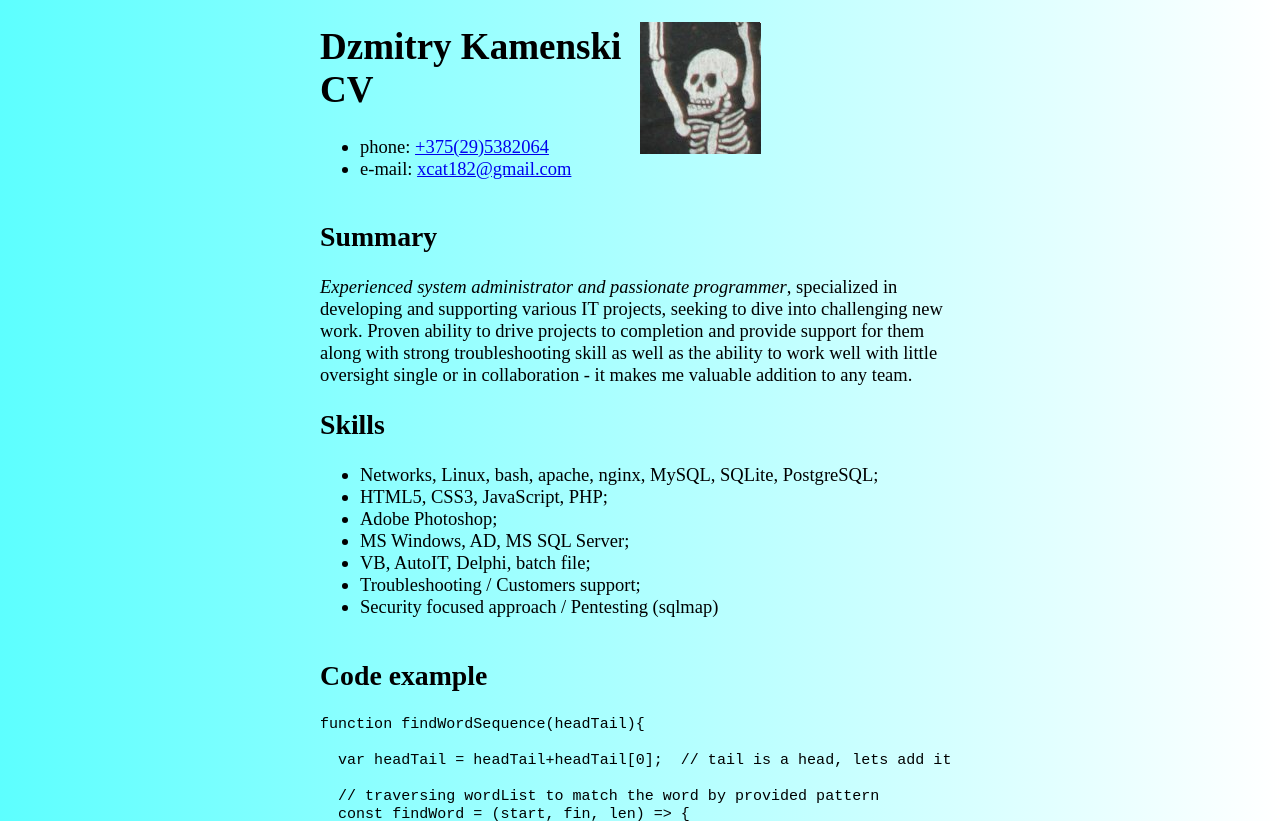
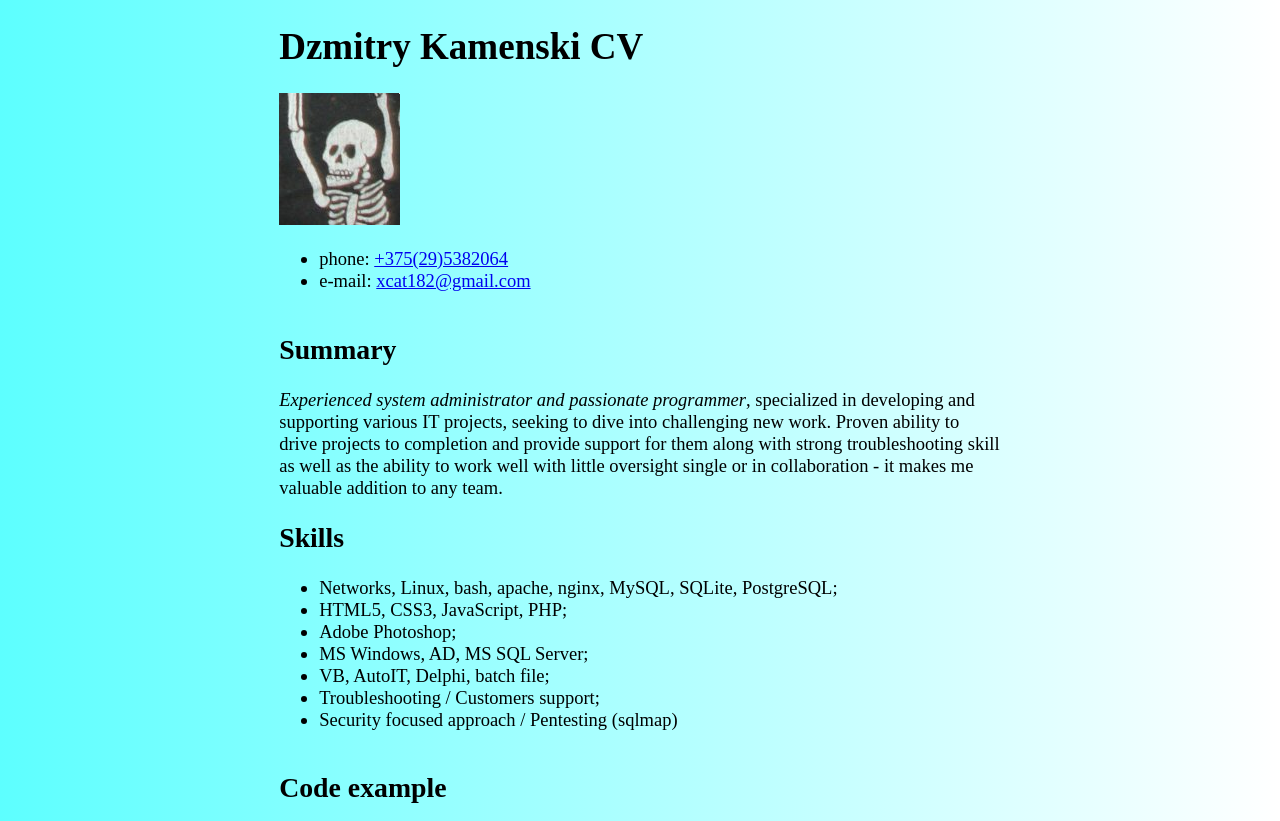
Before and after one commit to xctx/rsschool-cv, a plain HTML site: page index.html in a window 1280 px wide. Shown: the top 821 px of the page. Drawn offline with Linux system fonts and the light colour scheme.

Commit message:
feat: reformating document layout to 3 columns

```diff
--- a/index.html
+++ b/index.html
@@ -15,14 +15,13 @@
         <div class="info">
             <header>
                 <h1>Dzmitry Kamenski CV</h1>
-
+                <div class="photo"><img src="avatar.jpg" alt="In real life I look almost the same"></div>
                 <ul>
                     <li>phone: <a href="tel:+375295382064">+375(29)5382064</a></li>
                     <li>e-mail: <a href="mailto:xcat182@gmail.com">xcat182@gmail.com</a></li>
                 </ul>
             </header>
         </div>
-        <div class="photo"><img src="avatar.jpg" alt="In real life I look almost the same"></div>
 
         <div class="summary">
             <main>
--- a/style.css
+++ b/style.css
@@ -9,10 +9,10 @@ body,
 
 .grid-container {
     display: grid;
-    grid-template-columns: 1fr 1fr 1fr 1fr;
+    grid-template-columns: 1fr 1fr 1fr;
     grid-template-rows: 1fr 1fr 1fr 1fr 1fr 1fr 1fr 1fr;
     gap: 0px 0px;
-    grid-template-areas: ". info photo ." ". summary summary ." ". skills skills ." ". code code ." ". work work ." ". education education ." ". personal personal ." ". footer footer .";
+    grid-template-areas: ". info ." ". summary ." ". skills ." ". code ." ". work ." ". education ." ". personal ." ". footer .";
 }
 
 .cv {
@@ -25,11 +25,6 @@ body,
 
 .info {
     grid-area: info;
-}
-
-.photo {
-    grid-area: photo;
-    padding-top: 1.2em;
 }
 
 .summary {
```
